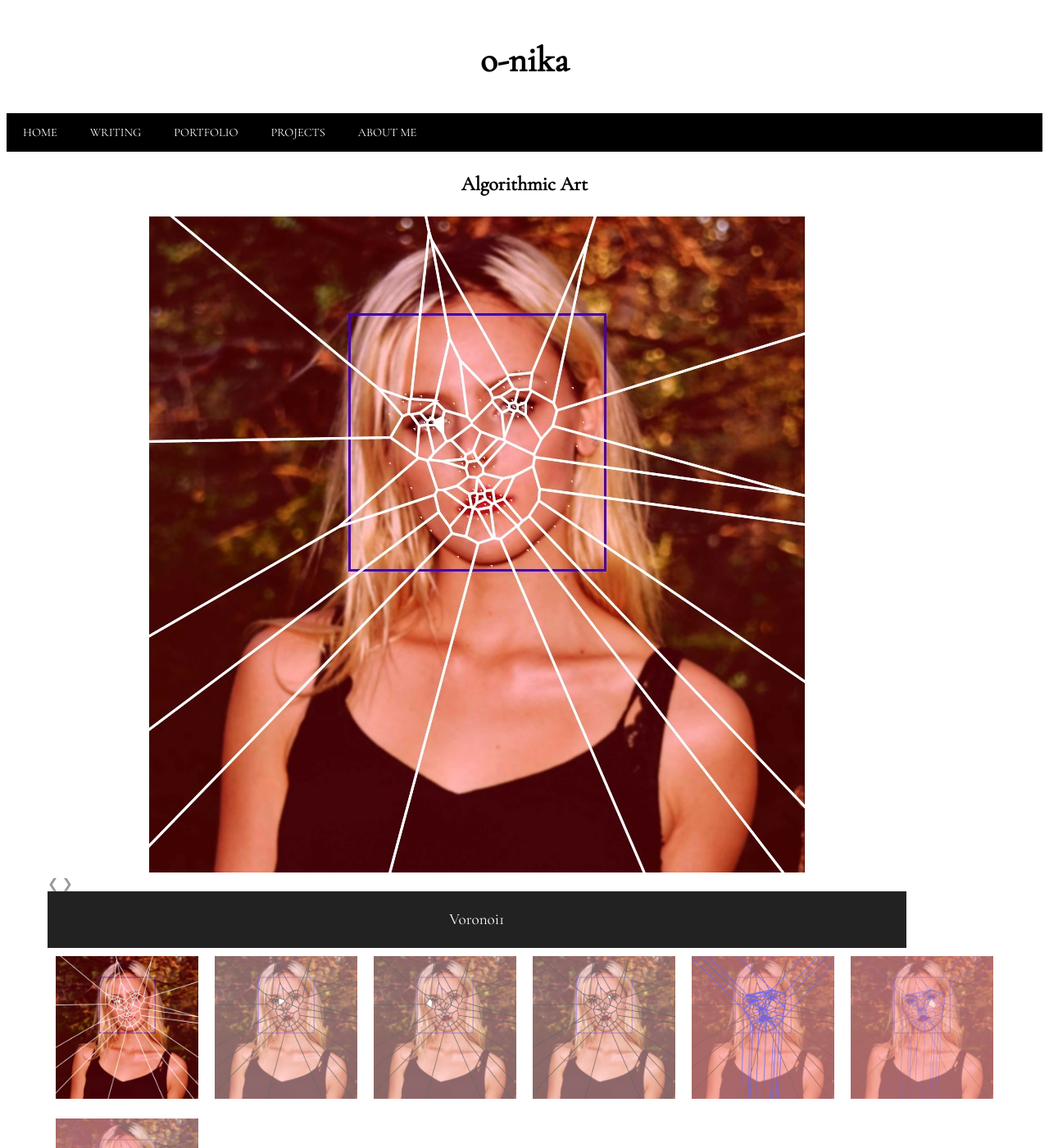
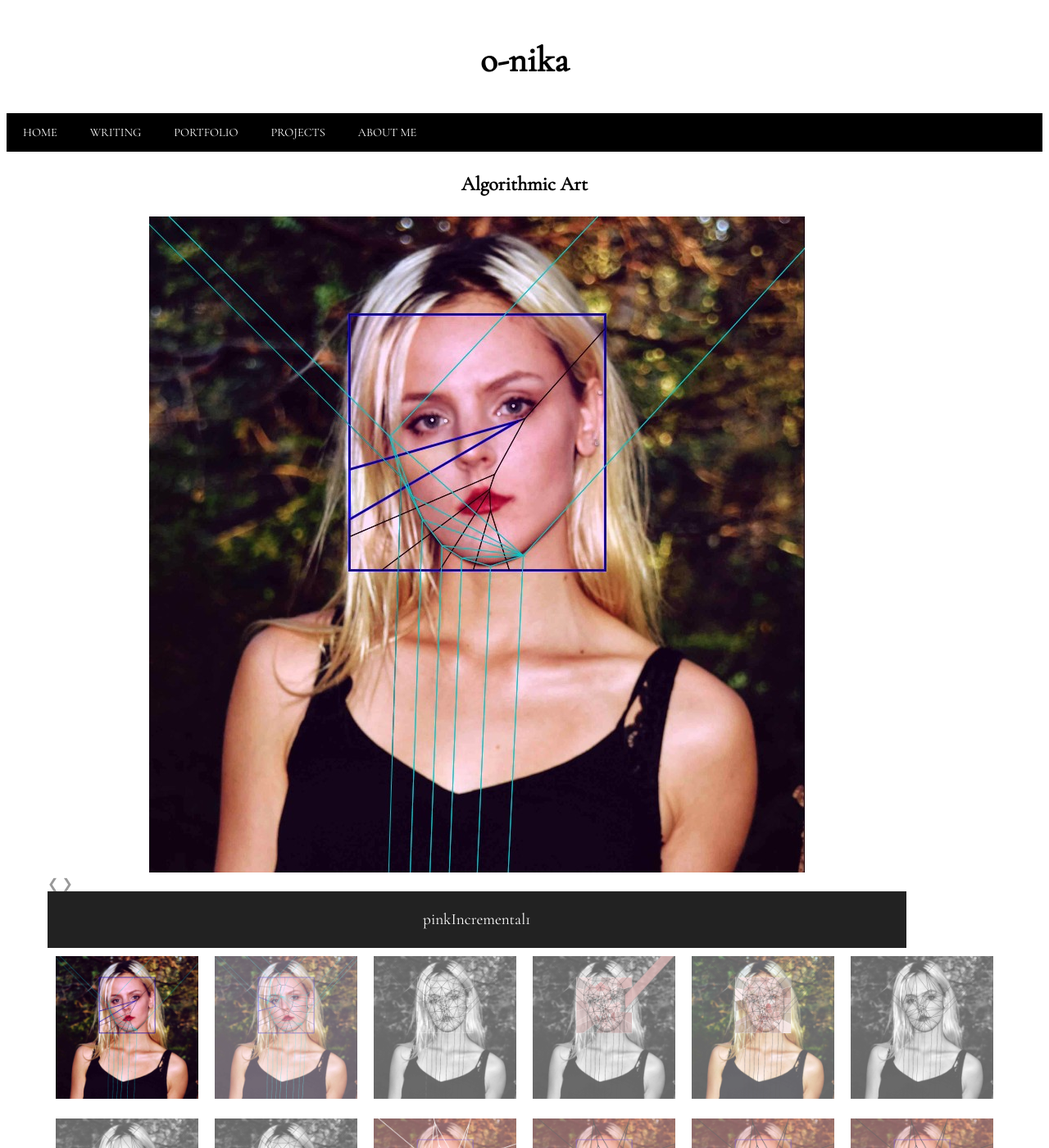
Before and after one commit to nikaroxanne/nikaroxanne.github.io, a Jekyll site: the page built from compArt.html, in a window 1280 px wide and 1400 px high. Shown: the whole window at 82% size. Built offline with Jekyll 4.4.1, drawn with Linux system fonts in a browser that asks for light colours; some web fonts are replaced.

Commit message:
adding more images to compArt portfolio page

```diff
--- a/compArt.html
+++ b/compArt.html
@@ -11,37 +11,82 @@ permalink: /portfolio/compArt/
 	{% for image in site.static_files %}
 		{% if image.path contains 'images/163images/triangulationImages/voronoi-1' %}
 			<div class= "mySlides">
-				<div class = "numbertext"> 1 / 7 </div>
+				<div class = "numbertext"> 1 / 16 </div>
 				<img class = "galleryImage" src="{{site.url}}/{{image.path}}">
 			</div>
 		{% elsif image.path contains 'images/163images/triangulationImages/voronoi-2' %}
 			<div class= "mySlides">
-				<div class = "numbertext"> 2 / 7</div>
+				<div class = "numbertext"> 2 / 16 </div>
 				<img class = "galleryImage" src="{{site.url}}/{{image.path}}">
 			</div>
 		{% elsif image.path contains 'images/163images/triangulationImages/voronoi-3' %}
 			<div class= "mySlides">
-				<div class = "numbertext"> 3 / 7</div>
+				<div class = "numbertext"> 3 / 16 </div>
 				<img class = "galleryImage" src="{{site.url}}/{{image.path}}">
 			</div>
 		{% elsif image.path contains 'images/163images/triangulationImages/voronoi-4' %}
 			<div class= "mySlides">
-				<div class = "numbertext"> 4 / 7 </div>
+				<div class = "numbertext"> 4 / 16 </div>
 				<img class = "galleryImage" src="{{site.url}}/{{image.path}}">
 			</div>
 		{% elsif image.path contains 'images/163images/triangulationImages/voronoi-5' %}
 			<div class= "mySlides">
-				<div class = "numbertext"> 5 / 7</div>
+				<div class = "numbertext"> 5 / 16</div>
 				<img class = "galleryImage" src="{{site.url}}/{{image.path}}">
 			</div>
 		{% elsif image.path contains 'images/163images/triangulationImages/voronoi-6' %}
 			<div class= "mySlides">
-				<div class = "numbertext"> 6 / 7 </div>
+				<div class = "numbertext"> 6 / 16 </div>
 				<img class = "galleryImage" src="{{site.url}}/{{image.path}}">
 			</div>
 		{% elsif image.path contains 'images/163images/triangulationImages/voronoi-7' %}
 			<div class= "mySlides">
-				<div class = "numbertext"> 7 / 7 </div>
+				<div class = "numbertext"> 7 / 16 </div>
+				<img class = "galleryImage" src="{{site.url}}/{{image.path}}">
+			</div>
+		{% elsif image.path contains 'images/163images/compArt/lowpoly' %}
+			<div class= "mySlides">
+				<div class = "numbertext"> 8 / 16</div>
+				<img class = "galleryImage" src="{{site.url}}/{{image.path}}">
+			</div>
+		{% elsif image.path contains 'images/163images/pinkIncremental1' %}
+			<div class= "mySlides">
+				<div class = "numbertext"> 9 / 16</div>
+				<img class = "galleryImage" src="{{site.url}}/{{image.path}}">
+			</div>
+		{% elsif image.path contains 'images/163images/pinkIncremental2' %}
+			<div class= "mySlides">
+				<div class = "numbertext"> 10 / 16</div>
+				<img class = "galleryImage" src="{{site.url}}/{{image.path}}">
+			</div>
+		{% elsif image.path contains 'images/163images/triangulationImages/DelaunayAndVoronoiGrayScaleSteiner' %}
+			<div class= "mySlides">
+				<div class = "numbertext"> 11 / 16</div>
+				<img class = "galleryImage" src="{{site.url}}/{{image.path}}">
+			</div>
+		{% elsif image.path contains 'images/163images/triangulationImages/fillTest1' %}
+			<div class= "mySlides">
+				<div class = "numbertext"> 12 / 16</div>
+				<img class = "galleryImage" src="{{site.url}}/{{image.path}}">
+			</div>
+		{% elsif image.path contains 'images/163images/triangulationImages/fillTest2' %}
+			<div class= "mySlides">
+				<div class = "numbertext"> 13 / 16</div>
+				<img class = "galleryImage" src="{{site.url}}/{{image.path}}">
+			</div>
+		{% elsif image.path contains 'images/163images/triangulationImages/justDelaunay1' %}
+			<div class= "mySlides">
+				<div class = "numbertext"> 14 / 16</div>
+				<img class = "galleryImage" src="{{site.url}}/{{image.path}}">
+			</div>
+		{% elsif image.path contains 'images/163images/triangulationImages/justDelaunayGrayscale1' %}
+			<div class= "mySlides">
+				<div class = "numbertext"> 15 / 16</div>
+				<img class = "galleryImage" src="{{site.url}}/{{image.path}}">
+			</div>
+		{% elsif image.path contains 'images/163images/triangulationImages/justDelaunayWithSteinerGrayscale1' %}
+			<div class= "mySlides">
+				<div class = "numbertext"> 16 / 16</div>
 				<img class = "galleryImage" src="{{site.url}}/{{image.path}}">
 			</div>
 		{% endif %}
@@ -86,6 +131,42 @@ permalink: /portfolio/compArt/
 				<div class = "col-sm-2 col-m-2 col-2">
 					<img src="{{site.url}}/{{image.path}}" onclick= "currentSlide(7)" class = "demo" alt = "voronoi7">
 				</div>
+			{% elsif image.path contains 'images/163images/compArt/lowpoly' %}
+				<div class = "col-sm-2 col-m-2 col-2">
+					<img src="{{site.url}}/{{image.path}}" onclick= "currentSlide(8)" class = "demo" alt = "lowpoly">
+				</div>
+			{% elsif image.path contains 'images/163images/pinkIncremental1' %}
+				<div class = "col-sm-2 col-m-2 col-2">
+					<img src="{{site.url}}/{{image.path}}" onclick= "currentSlide(9)" class = "demo" alt = "pinkIncremental1">
+				</div>
+			{% elsif image.path contains 'images/163images/pinkIncremental2' %}
+				<div class = "col-sm-2 col-m-2 col-2">
+					<img src="{{site.url}}/{{image.path}}" onclick= "currentSlide(10)" class = "demo" alt = "pinkIncremental2">
+				</div>
+			{% elsif image.path contains 'images/163images/triangulationImages/DelaunayAndVoronoiGrayScaleSteiner' %}
+				<div class = "col-sm-2 col-m-2 col-2">
+					<img src="{{site.url}}/{{image.path}}" onclick= "currentSlide(11)" class = "demo" alt = "DelaunayAndVoronoiGrayScaleSteiner">
+				</div>
+			{% elsif image.path contains 'images/163images/triangulationImages/fillTest1' %}
+				<div class = "col-sm-2 col-m-2 col-2">
+					<img src="{{site.url}}/{{image.path}}" onclick= "currentSlide(12)" class = "demo" alt = "fillTest1">
+				</div>
+			{% elsif image.path contains 'images/163images/triangulationImages/fillTest2' %}
+				<div class = "col-sm-2 col-m-2 col-2">
+					<img src="{{site.url}}/{{image.path}}" onclick= "currentSlide(13)" class = "demo" alt = "fillTest2">
+				</div>
+			{% elsif image.path contains 'images/163images/triangulationImages/justDelaunay1' %}
+				<div class = "col-sm-2 col-m-2 col-2">
+					<img src="{{site.url}}/{{image.path}}" onclick= "currentSlide(14)" class = "demo" alt = "justDelaunay1">
+				</div>
+			{% elsif image.path contains 'images/163images/triangulationImages/justDelaunayGrayscale1' %}
+				<div class = "col-sm-2 col-m-2 col-2">
+					<img src="{{site.url}}/{{image.path}}" onclick= "currentSlide(15)" class = "demo" alt = "justDelaunayGrayscale1">
+				</div>
+			{% elsif image.path contains 'images/163images/triangulationImages/justDelaunayWithSteinerGrayscale1' %}
+				<div class = "col-sm-2 col-m-2 col-2">
+					<img src="{{site.url}}/{{image.path}}" onclick= "currentSlide(16)" class = "demo" alt = "justDelaunayWithSteinerGrayscale1">
+				</div>
 			{% endif %}
 		{% endfor %}
 	</div>
```
Also changed, not shown: assets/images/163images/grayScale-Delaunay.jpg (added), assets/images/163images/pinkIncremental1.jpg (added).
